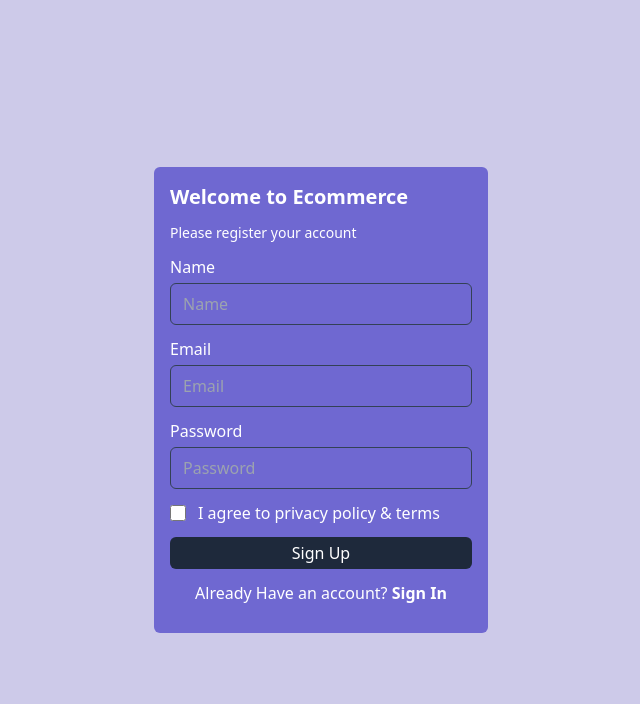
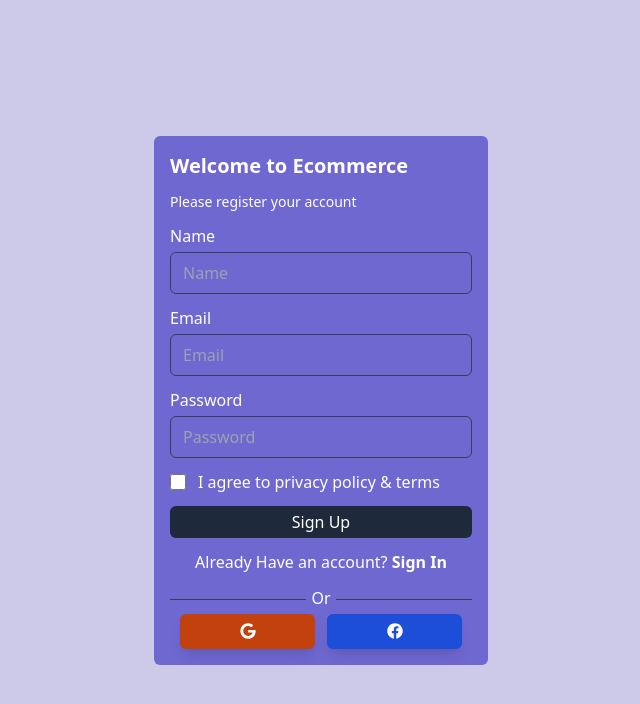
Before and after one commit to plasante/Ecommerce, a React (Create React App) app: page /register in a window 1280 px wide. Shown: the top 704 px of the page, without its empty margins (319-959 px from the left). Built offline with nearby package versions, Linux system fonts and the light colour scheme.

Commit message:
Terminer de designer la page Register.jsx

```diff
--- a/src/views/auth/Register.jsx
+++ b/src/views/auth/Register.jsx
@@ -1,5 +1,7 @@
 import React from 'react';
 import {Link} from "react-router-dom";
+import {FaGoogle} from 'react-icons/fa';
+import {FaFacebook} from 'react-icons/fa';
 
 const Register = () => {
     return (
@@ -11,26 +13,51 @@
                     <form>
                         <div className={'flex flex-col w-full gap-1 mb-3'}>
                             <label htmlFor="name">Name</label>
-                <input className={'px-3 py-2 outline-none border border-slate-700 bg-transparent rounded-md '}
+                            <input
+                                className={'px-3 py-2 outline-none border border-slate-700 bg-transparent rounded-md '}
                                 type={'text'} name={'name'} placeholder={'Name'} id={'name'} required/>
                         </div>
                         <div className={'flex flex-col w-full gap-1 mb-3'}>
                             <label htmlFor="email">Email</label>
-                <input className={'px-3 py-2 outline-none border border-slate-700 bg-transparent rounded-md '}
+                            <input
+                                className={'px-3 py-2 outline-none border border-slate-700 bg-transparent rounded-md '}
                                 type={'text'} name={'email'} placeholder={'Email'} id={'email'} required/>
                         </div>
                         <div className={'flex flex-col w-full gap-1 mb-3'}>
                             <label htmlFor="password">Password</label>
-                <input className={'px-3 py-2 outline-none border border-slate-700 bg-transparent rounded-md '}
+                            <input
+                                className={'px-3 py-2 outline-none border border-slate-700 bg-transparent rounded-md '}
                                 type={'password'} name={'password'} placeholder={'Password'} id={'password'} required/>
                         </div>
                         <div className={'flex items-center w-full gap-3 mb-3'}>
-                <input className={'w-4 h-4 text-blue-600 overflow-hidden bg-gray-200 rounded border-gray-300 focus:ring-blue-500'} type="checkbox" name={'checkbox'} id={'checkbox'}/>
+                            <input
+                                className={'w-4 h-4 text-blue-600 overflow-hidden bg-gray-200 rounded border-gray-300 focus:ring-blue-500'}
+                                type="checkbox" name={'checkbox'} id={'checkbox'}/>
                             <label htmlFor={'checkbox'}>I agree to privacy policy & terms</label>
                         </div>
-              <button className={'bg-slate-800 w-full hover:shadow-blue-300/50 hover:shadow-lg text-white rounded-md py-1 mb-3'}>Sign Up</button>
+                        <button
+                            className={'bg-slate-800 w-full hover:shadow-blue-300/50 hover:shadow-lg text-white rounded-md py-1 mb-3'}>Sign
+                            Up
+                        </button>
                         <div className={'flex items-center mb-3 gap-3 justify-center'}>
                             <p>Already Have an account? <Link className={'font-bold'} to={'./login'}>Sign In</Link></p>
+                        </div>
+                        <div className={'w-full flex justify-center items-center mt-3'}>
+                            <div className={'w-[45%] bg-slate-700 h-[1px]'}></div>
+                            <div className={'w-[10%] flex justify-center items-center'}>
+                                <span className={'pb-1'}>Or</span>
+                            </div>
+                            <div className={'w-[45%] bg-slate-700 h-[1px]'}></div>
+                        </div>
+                        <div className={'flex justify-center items-center gap-3'}>
+                            <div
+                                className={'w-[135px] h-[35px] flex rounded-md bg-orange-700 shadow-lg hover:shadow-orange-700/50 justify-center cursor-pointer items-center overflow-hidden '}>
+                                <span><FaGoogle/></span>
+                            </div>
+                            <div
+                                className={'w-[135px] h-[35px] flex rounded-md bg-blue-700 shadow-lg hover:shadow-blue-700/50 justify-center cursor-pointer items-center overflow-hidden '}>
+                                <span><FaFacebook/></span>
+                            </div>
                         </div>
                     </form>
                 </div>
```
Also changed, not shown: src/index.js (+6 -5 lines). Lines whose indentation alone changed are shown as unchanged.
